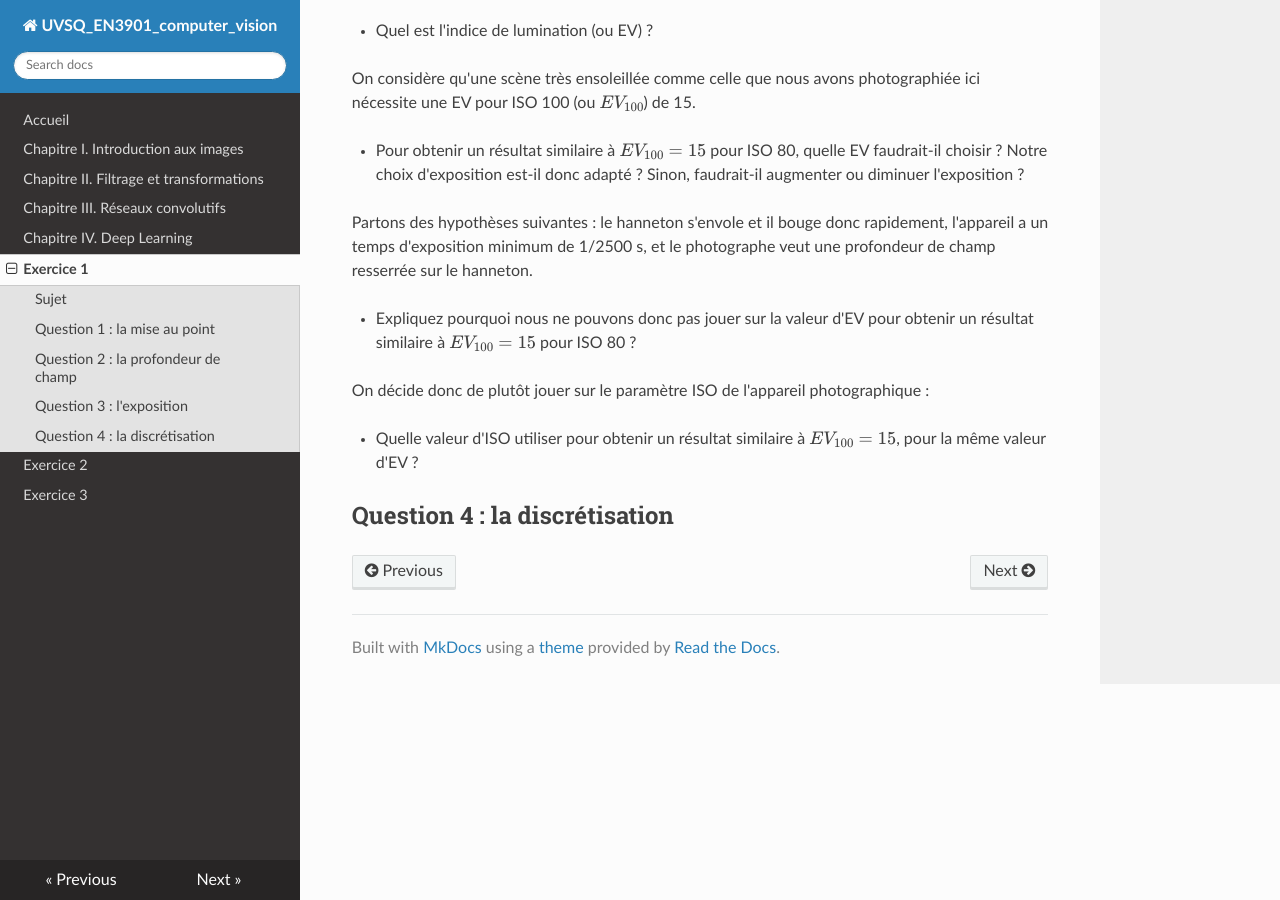
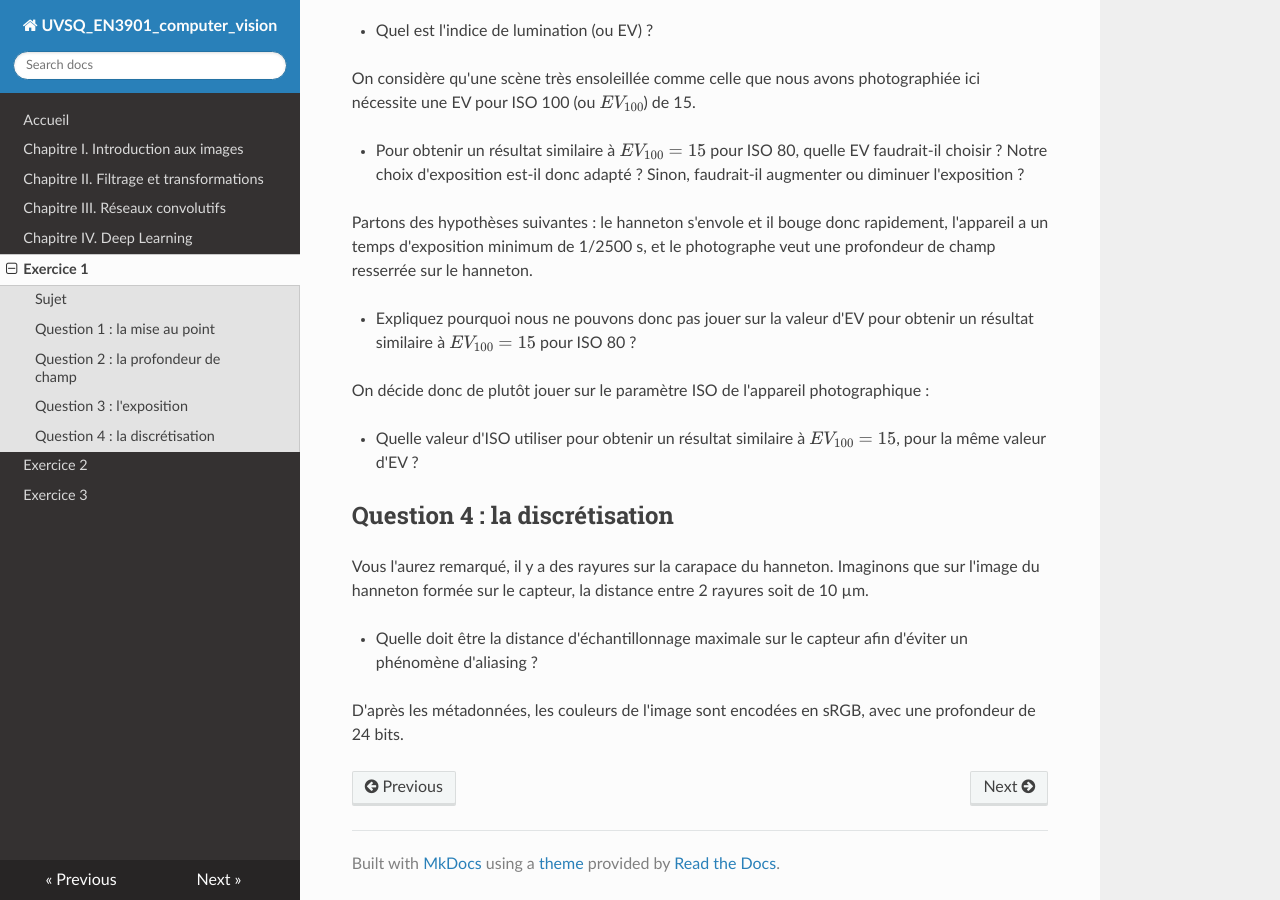
Before and after one commit to NicOudart/UVSQ_EN3901_computer_vision, an MkDocs documentation site: the page built from docs/Ex1_Retouches.md, in a window 1280 px wide and 900 px high, scrolled down 2033 px. Built offline with MkDocs 1.6.1, drawn with Linux system fonts in a browser that asks for light colours; nearby versions of some CDN libraries.

Commit message:
-Progress on Ex1. -Minor fix in Chapter 1.

```diff
--- a/docs/Ex1_Retouches.md
+++ b/docs/Ex1_Retouches.md
@@ -69,3 +69,10 @@ On décide donc de plutôt jouer sur le paramètre ISO de l'appareil photographi
 * Quelle valeur d'ISO utiliser pour obtenir un résultat similaire à $EV_{100} = 15$, pour la même valeur d'EV ?
 
 ## Question 4 : la discrétisation
+
+Vous l'aurez remarqué, il y a des rayures sur la carapace du hanneton.
+Imaginons que sur l'image du hanneton formée sur le capteur, la distance entre 2 rayures soit de 10 µm.
+
+* Quelle doit être la distance d'échantillonnage maximale sur le capteur afin d'éviter un phénomène d'aliasing ?
+
+D'après les métadonnées, les couleurs de l'image sont encodées en sRGB, avec une profondeur de 24 bits.
```
Also changed, not shown: other parts of docs/Ex1_Retouches.md (+11 -11 lines), docs/Chap1_Introduction_images.md (+20 -1 lines).
